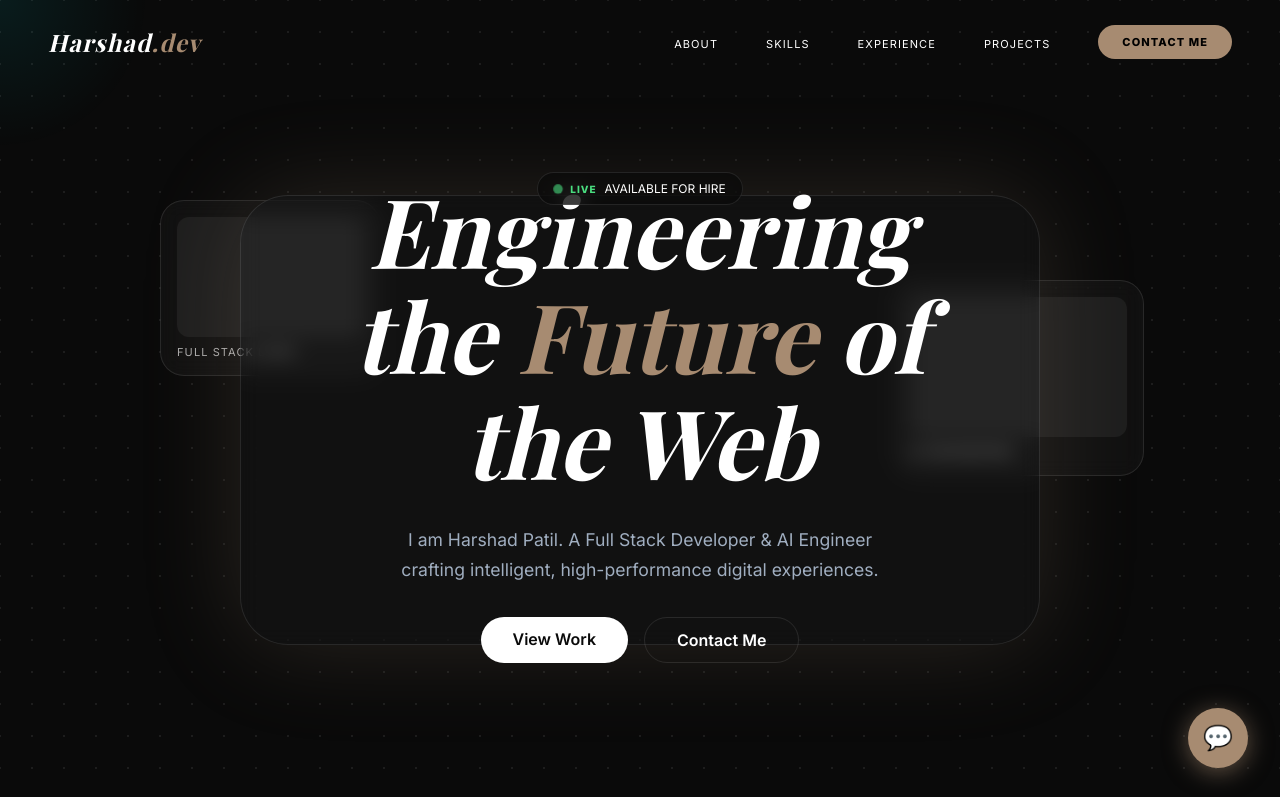
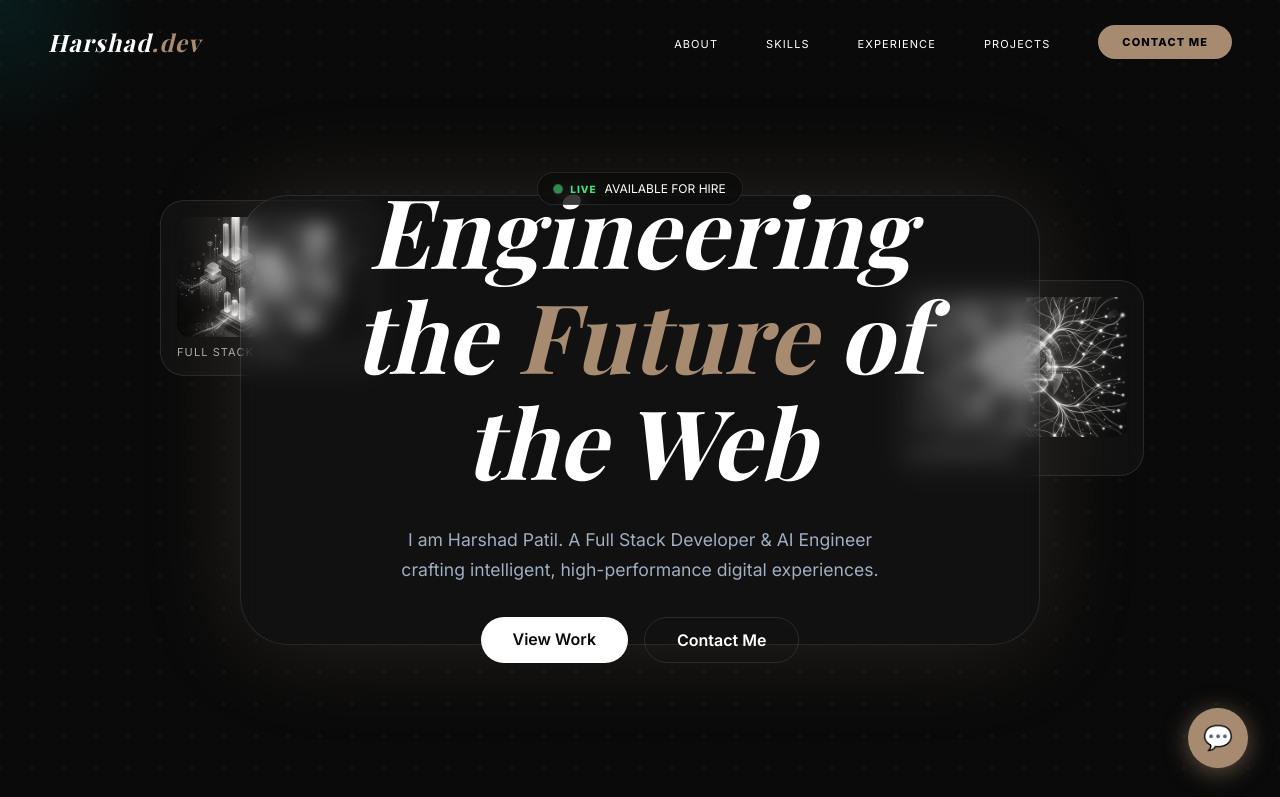
Before and after one commit to Harshad2708/harshad-portfolio, a React (Vite) app: page / in a window 1280 px wide. Shown: the top 797 px of the page. Built offline with nearby package versions, Linux system fonts and the light colour scheme; a web font is replaced by a local one.

Commit message:
feat: add AI-generated concept images to Hero section

```diff
--- a/src/sections/Hero.jsx
+++ b/src/sections/Hero.jsx
@@ -30,8 +30,12 @@ export default function Hero() {
         style={{ position: 'absolute', top: '25%', left: '10%', padding: '1rem', width: '220px', zIndex: 10, filter: 'grayscale(100%)', transition: 'all 0.7s ease' }}
         whileHover={{ scale: 1.05, filter: 'grayscale(0%)', boxShadow: '0 0 60px rgba(167, 139, 113, 0.3)' }}
       >
-        <div style={{ height: '120px', backgroundColor: 'rgba(255,255,255,0.05)', borderRadius: '12px', marginBottom: '0.5rem' }}></div>
-        <p className="tracking-wide-upper text-gray">Full Stack Logic</p>
+        <img
+          src="/full-stack.png"
+          alt="Full Stack Concept"
+          style={{ width: '100%', height: '120px', objectFit: 'cover', borderRadius: '12px', marginBottom: '0.5rem', display: 'block' }}
+        />
+        <p className="tracking-wide-upper text-gray text-center" style={{ marginTop: '0.5rem' }}>Full Stack Logic</p>
       </motion.div>
 
       <motion.div
@@ -39,8 +43,12 @@ export default function Hero() {
         style={{ position: 'absolute', top: '35%', right: '8%', padding: '1rem', width: '250px', zIndex: 10, filter: 'grayscale(100%)', transition: 'all 0.7s ease' }}
         whileHover={{ scale: 1.05, filter: 'grayscale(0%)', boxShadow: '0 0 60px rgba(167, 139, 113, 0.3)' }}
       >
-        <div style={{ height: '140px', backgroundColor: 'rgba(255,255,255,0.05)', borderRadius: '12px', marginBottom: '0.5rem' }}></div>
-        <p className="tracking-wide-upper text-gray">AI Engineering</p>
+        <img
+          src="/ai-eng.png"
+          alt="AI Engineering Concept"
+          style={{ width: '100%', height: '140px', objectFit: 'cover', borderRadius: '12px', marginBottom: '0.5rem', display: 'block' }}
+        />
+        <p className="tracking-wide-upper text-gray text-center" style={{ marginTop: '0.5rem' }}>AI Engineering</p>
       </motion.div>
 
       {/* Central Interactive Node */}
```
Also changed, not shown: public/ai-eng.png (added), public/full-stack.png (added).
